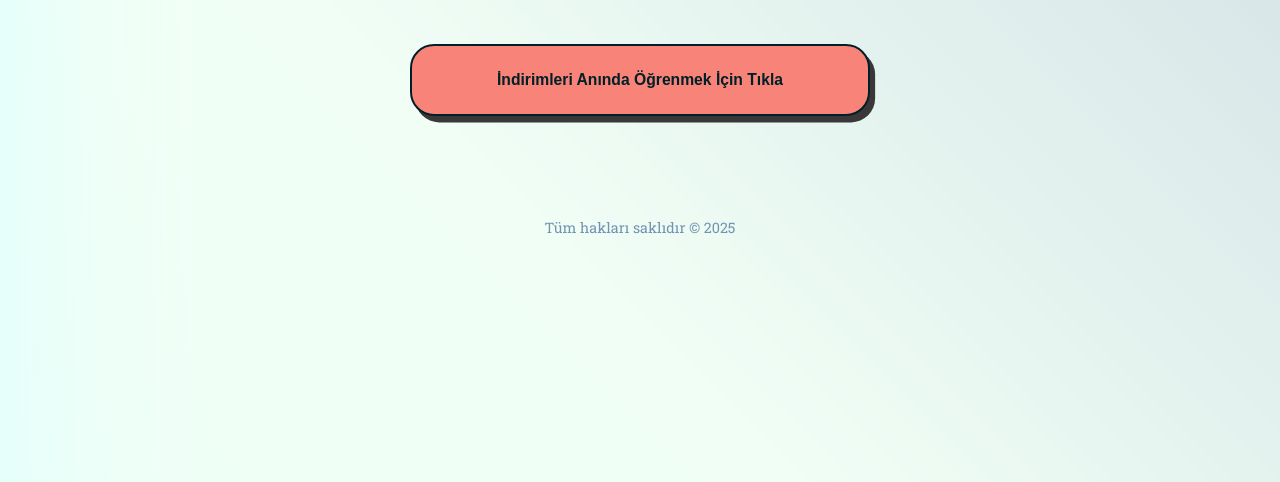
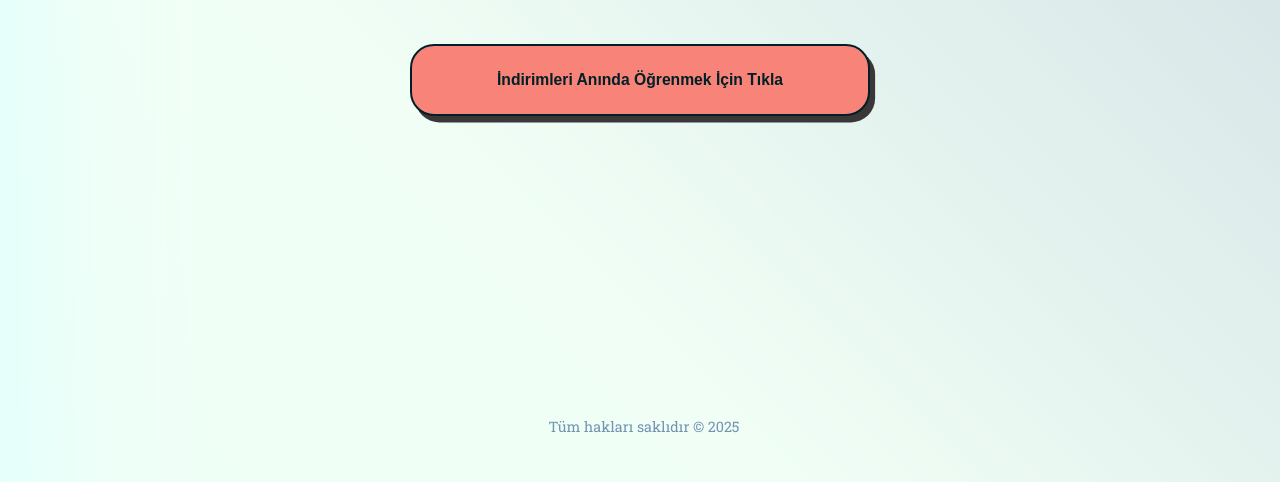
Before and after one commit to Baldasarre/DiscountNotifier, a website: page public/index.html in a window 1280 px wide. Shown: the part 318-800 px from the top of the page. Drawn offline with Linux system fonts and the light colour scheme; no server answers; a web font is replaced by a local one.

Commit message:
Footer position fixed

```diff
--- a/public/index.css
+++ b/public/index.css
@@ -129,9 +129,8 @@ h1 {
 }
 
 .footer {
-  display: flex;
-  align-items: center;
-  justify-content: center;
+  position: absolute;
+  width: -webkit-fill-available;
   margin-top: 9vh;
   padding: 2vh 0;
   font-size: 0.9rem;
@@ -139,6 +138,12 @@ h1 {
   bottom: 2%;
 }
 
+.footerDiv {
+  display: flex;
+  align-items: center;
+  justify-content: center;
+}
+
 .footerText {
   font-size: calc(0.5rem + 0.5vw);
   color: #7393B3;
--- a/public/index.html
+++ b/public/index.html
@@ -28,12 +28,20 @@
     </section>
 
     <section id="signInSection">
-      <input type="email" id="emailInput" placeholder="E-Posta Adresinizi Girin" style="display: none" maxlength="30" />
+      <input
+        type="email"
+        id="emailInput"
+        placeholder="E-Posta Adresinizi Girin"
+        style="display: none"
+        maxlength="30"
+      />
       <button id="signInButton">İndirimleri Anında Öğrenmek İçin Tıkla</button>
     </section>
 
     <footer class="footer">
-      <p class="footerText">Tüm hakları saklıdır © 2025</p>
+      <div class="footerDiv">
+        <p class="footerText">Tüm hakları saklıdır © 2025</p>
+      </div>
     </footer>
 
     <script src="index.js"></script>
```
